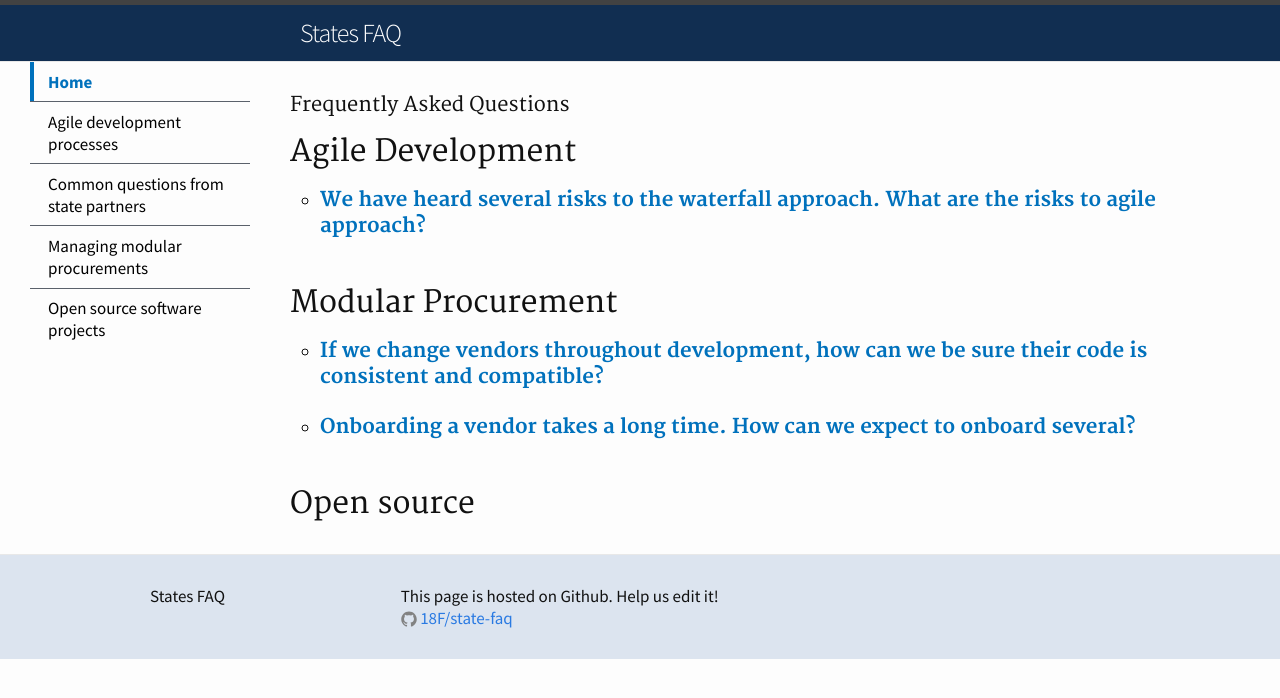
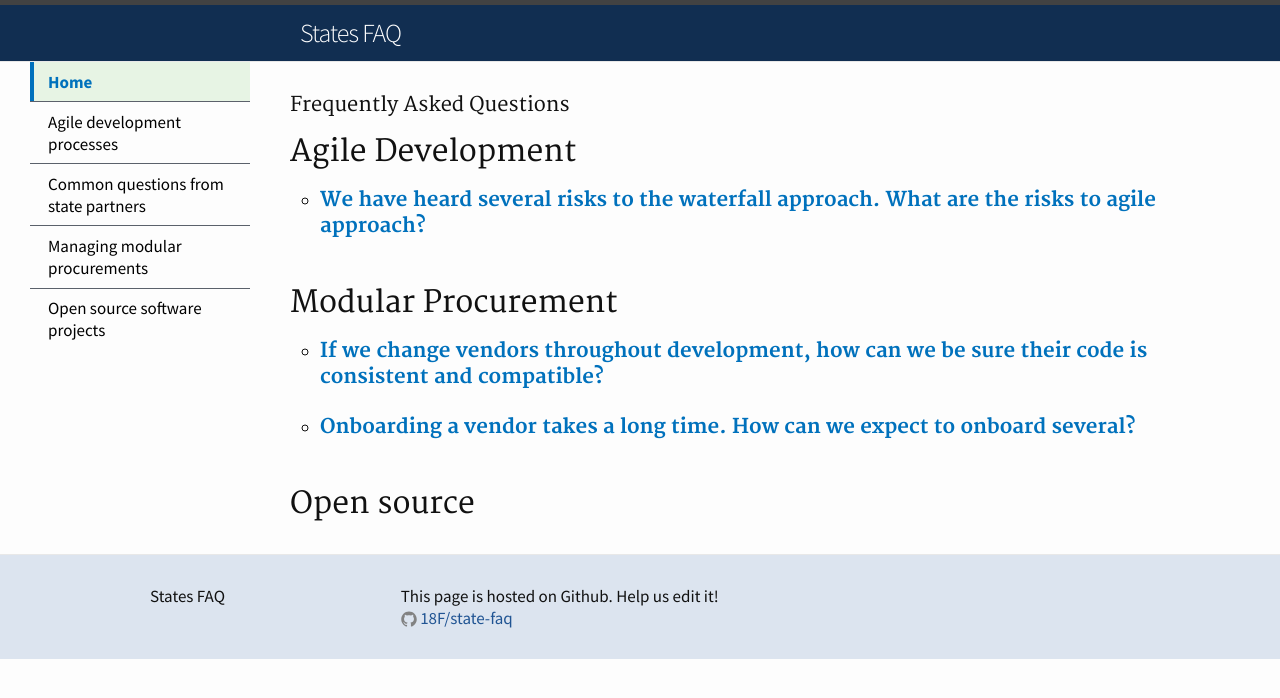
Before and after one commit to 18F/state-faq, a Jekyll site: the page built from index.html, in a window 1280 px wide. Shown: the top 698 px of the page. Built offline with Jekyll 4.4.1, drawn with Linux system fonts in a browser that asks for light colours.

Commit message:
Fix colors for a11y

```diff
--- a/_layouts/default.html
+++ b/_layouts/default.html
@@ -1,5 +1,5 @@
 <!DOCTYPE html>
-<html>
+<html xml:lang="en">
 
   {% include head.html %}
 
--- a/_sass/_footer.scss
+++ b/_sass/_footer.scss
@@ -1,3 +1,10 @@
 footer {
   background-color: #dce4ef;
+
+  a {
+    color: #205493;
+    &:visited {
+      color: #205493;
+    }
+  }
 }
--- a/_sass/_navigation.scss
+++ b/_sass/_navigation.scss
@@ -2,6 +2,15 @@
   position: fixed;
   display: block;
   width: 250px;
+
+  .usa-current {
+    background: #e7f4e4;
+    color: black;
+
+    &:visited {
+      color: black;
+    }
+  }
 }
 
 .usa-sidenav-list a {
```
